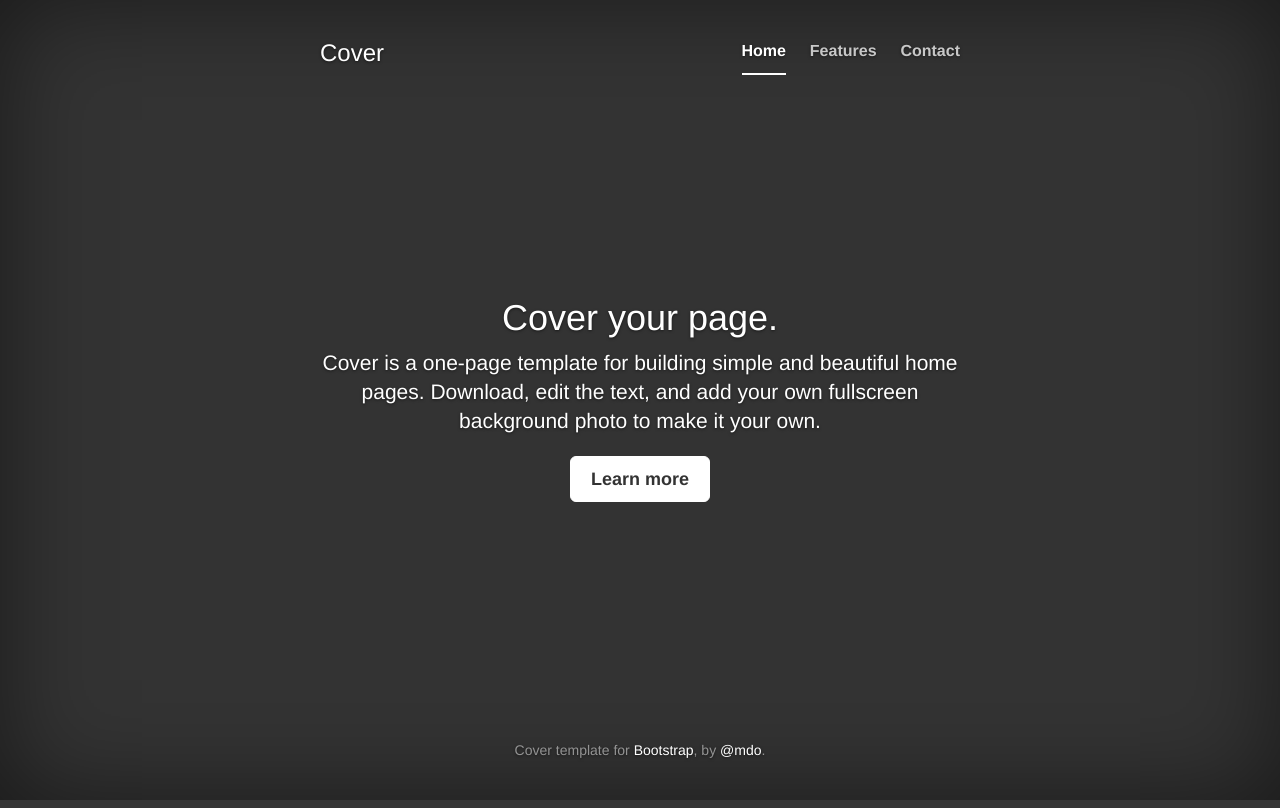
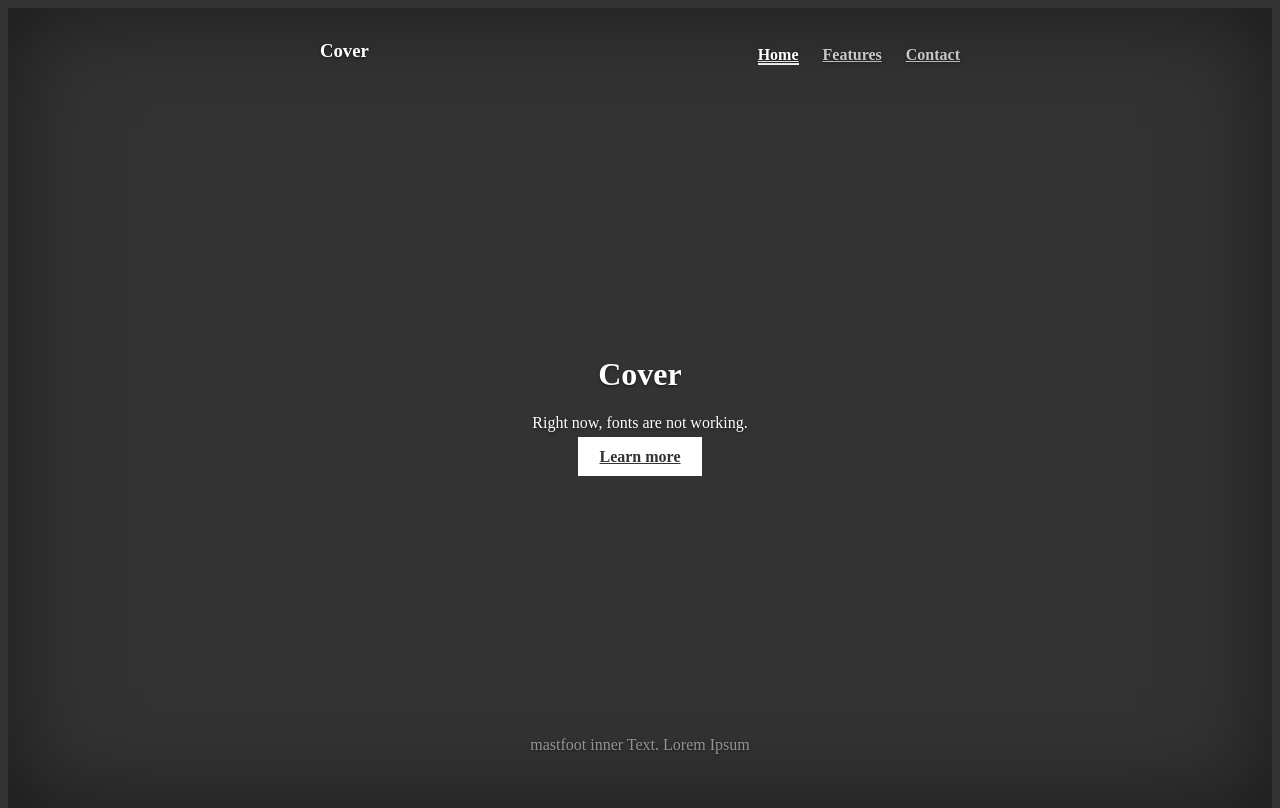
Before and after one commit to mattpk/opencards, a PHP site: page / in a window 1280 px wide. Run offline with PHP 8.4, Linux system fonts and the light colour scheme; some libraries are stand-ins or nearby versions.

Commit message:
Testing:

```diff
--- a/index.php
+++ b/index.php
@@ -11,7 +11,7 @@
     <title>OpenCards</title>
 
     <!-- Bootstrap core CSS -->
-    <link href="./vendor/twbs/bootstrap/docs/dist/css/bootstrap.min.css" rel="stylesheet">
+    <!--<link href="./vendor/twbs/bootstrap/docs/dist/css/bootstrap.min.css" rel="stylesheet"> -->
 
     <!-- IE10 viewport hack for Surface/desktop Windows 8 bug -->
     <link href="./vendor/twbs/bootstrap/docs/assets/css/ie10-viewport-bug-workaround.css" rel="stylesheet">
@@ -52,8 +52,8 @@
           </div>
 
           <div class="inner cover">
-            <h1 class="cover-heading">Cover your page.</h1>
-            <p class="lead">Cover is a one-page template for building simple and beautiful home pages. Download, edit the text, and add your own fullscreen background photo to make it your own.</p>
+            <h1 class="cover-heading">Cover</h1>
+            <p class="lead">Right now, fonts are not working. </p>
             <p class="lead">
               <a href="#" class="btn btn-lg btn-default">Learn more</a>
             </p>
@@ -61,7 +61,7 @@
 
           <div class="mastfoot">
             <div class="inner">
-              <p>Cover template for <a href="http://getbootstrap.com">Bootstrap</a>, by <a href="https://twitter.com/mdo">@mdo</a>.</p>
+              <p>mastfoot inner Text. Lorem Ipsum</p>
             </div>
           </div>
 
```
Also changed, not shown: README.md.
